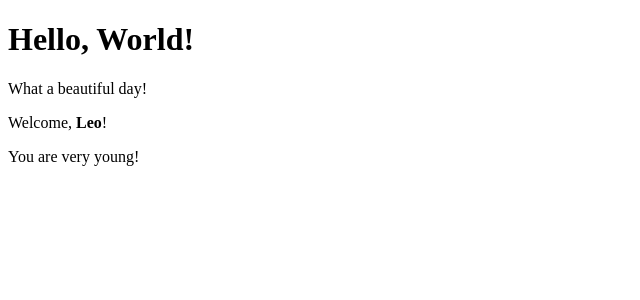
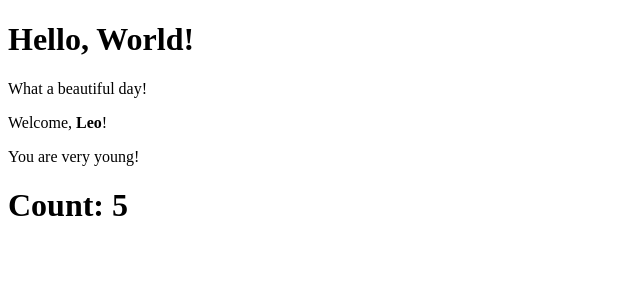
Before and after one commit to EnzoSt/react-exercises, a React (Create React App) app: page / in a window 1280 px wide. Shown: the top 300 px of the page, without its empty margins (0-640 px from the left). Built offline with nearby package versions, Linux system fonts and the light colour scheme.

Commit message:
state-01

```diff
--- a/src/App.js
+++ b/src/App.js
@@ -1,4 +1,5 @@
 import React from "react";
+import { Counter } from "./Counter";
 import { Hello } from "./Hello";
 import { Welcome } from "./Welcome";
 
@@ -8,6 +9,7 @@
       <div>
         <Hello />
         <Welcome name={"Leo"} age={18} />
+        <Counter />
       </div>
     );
   }
--- /dev/null
+++ b/src/Counter.js
@@ -0,0 +1,21 @@
+import React from "react";
+
+export class Counter extends React.Component {
+  state = {
+    count: 0,
+  };
+
+  constructor(props) {
+    super(props);
+
+    setInterval(() => {
+      this.setState(state => ({
+        count: state.count + 1,
+      }));
+    }, 1000);
+  }
+
+  render() {
+    return <h1>Count: {this.state.count}</h1>;
+  }
+}
```
